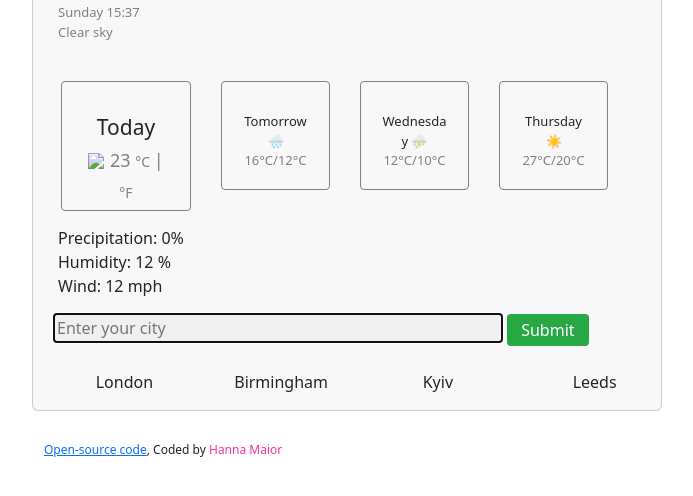
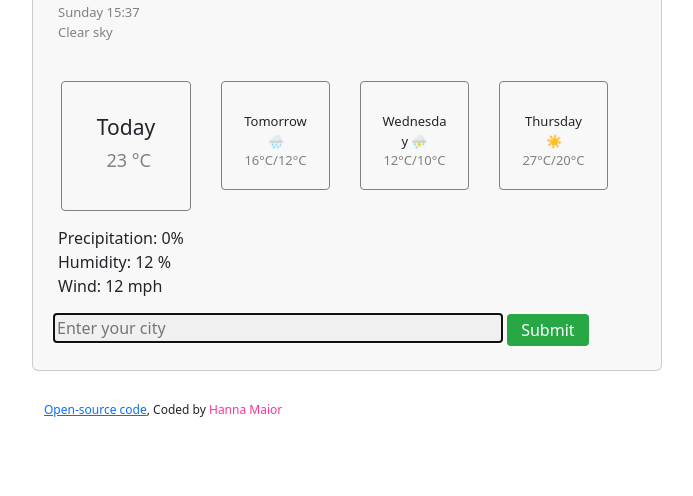
Before and after one commit to AnnaMajorana/weather-app, a plain HTML site: page index.html in a window 1280 px wide. Shown: the part 94-590 px from the top of the page, without its empty margins (293-986 px from the left). Drawn offline with nearby package versions, Linux system fonts and the light colour scheme; no server answers.

Commit message:
remove fahrenheit celsius conversion

```diff
--- a/index.html
+++ b/index.html
@@ -29,10 +29,9 @@
           <br />
           <div class="row">
             <div class="col-md-3 today">
-              Today </br> <img src="#" id="icon"/>
+              Today </br> <img src="" id="icon"/>
               <span class="tepmerature1">
-                <span id="temperature">23 </span><a class="celsius" id="celsius" href="#">°C </a
-                >|<a class="fahrenheit" id="fahrenheit" href="#"> °F</a>
+                <span id="temperature">23 </span>°C
               </span>
             </div>
             <div class="tomorrow col-md-2">
@@ -63,12 +62,6 @@
             <button id="submit" class="submit">Submit</button>
           </form>
           <br />
-          <div class="citys row">
-            <div class="col-3">London</div>
-            <div class="col-3">Birmingham</div>
-            <div class="col-3">Kyiv</div>
-            <div class="col-3">Leeds</div>
-      </div>
     </div>
     <div class="codby"><a href="https://github.com/AnnaMajorana/weather-app"target="_blank">Open-source code</a>, Coded by <span class="me">Hanna Maior</span></div>
     <script src="src/index.js"></script>
--- a/src/index.js
+++ b/src/index.js
@@ -48,7 +48,7 @@ function displayTemperature(response) {
   let windElement = document.querySelector("#wind");
   let dateElement = document.querySelector("#date");
   // Add icon
-  let iconElement = document.querySelector("#icon");
+  let iconElement = document.querySelector("icon");
 
   celsiusTemperature = response.data.main.temp;
 
--- a/src/styles.css
+++ b/src/styles.css
@@ -2,7 +2,7 @@
     margin: 30px auto;
     box-sizing: border-box;
     width: 630px;
-    height: 475px;
+    height: 435px;
     background-color: #F8F8F8;
     display: block;
 }
@@ -125,12 +125,6 @@ h1 {
     color: #FF3399;
 }
 .celsius,
-.fahrenheit {
-    font-size: 14px;
-    color: gray;
-    text-decoration: none;
-}
-.celsius,
 .fahrenheit:hover {
     cursor: default;
 }
```
